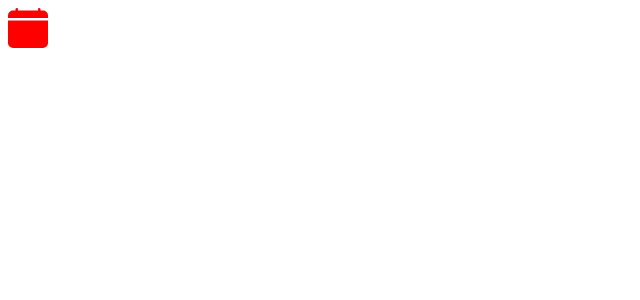
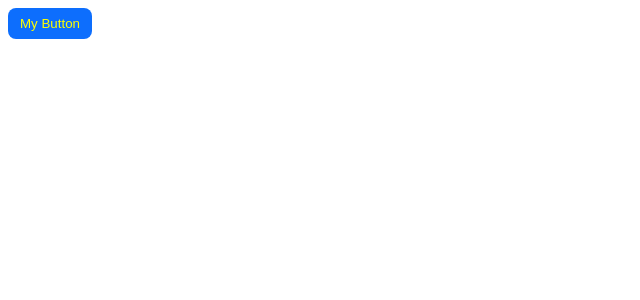
Before and after one commit to ericmelz/react-18-with-mosh, a React (Vite) app in the folder react-app/: page / in a window 1280 px wide. Shown: the top 300 px of the page, without its empty margins (0-640 px from the left). Built offline with nearby package versions, Linux system fonts and the light colour scheme.

Commit message:
button with css modules

```diff
--- a/react-app/src/App.tsx
+++ b/react-app/src/App.tsx
@@ -23,8 +23,11 @@ function App() {
         //     <Button color="danger" onClick={onButtonClick}>Push Me</Button>
         // </div>
         // <ListGroup items={["Apple", "Orange", "Pear"]} heading={"Fruits"} onSelectItem={() => {}} />
+        // <div>
+        //     <BsFillCalendarFill color="red" size="40"/>
+        // </div>
         <div>
-            <BsFillCalendarFill color="red" size="40"/>
+            <Button onClick={() => {}}>My Button</Button>
         </div>
     )
 }
--- a/react-app/src/components/Button.tsx
+++ b/react-app/src/components/Button/Button.tsx
@@ -1,3 +1,5 @@
+import styles from "./button.module.css"
+
 interface Props {
     children: string;
     color?: 'primary' | 'secondary' | 'danger' | 'success';
@@ -5,7 +7,8 @@ interface Props {
 }
 
 function Button({children, onClick, color='primary'} : Props) {
-    return <button type="button" className={'btn btn-' + color} onClick={onClick}>{children}</button>
+    return <button type="button" className={[styles.btn, styles['btn-' + color]].join(' ')}
+                   onClick={onClick}>{children}</button>
 }
 
 export default Button;
--- /dev/null
+++ b/react-app/src/components/Button/button.module.css
@@ -0,0 +1,10 @@
+.btn {
+    padding: 8px 12px;
+    border-radius: 8px;
+    border: 0;
+}
+
+.btn-primary {
+    background-color: #0d6efd;
+    color: yellow;
+}
--- /dev/null
+++ b/react-app/src/components/Button/index.ts
@@ -0,0 +1,3 @@
+import Button from "./Button";
+
+export default Button;
```
